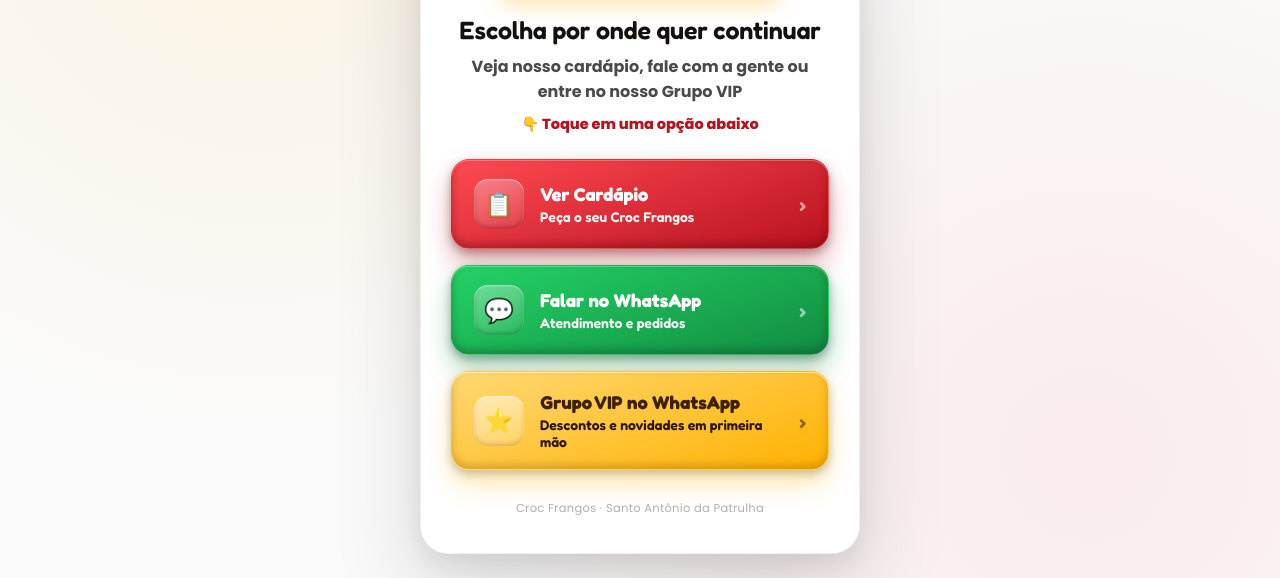
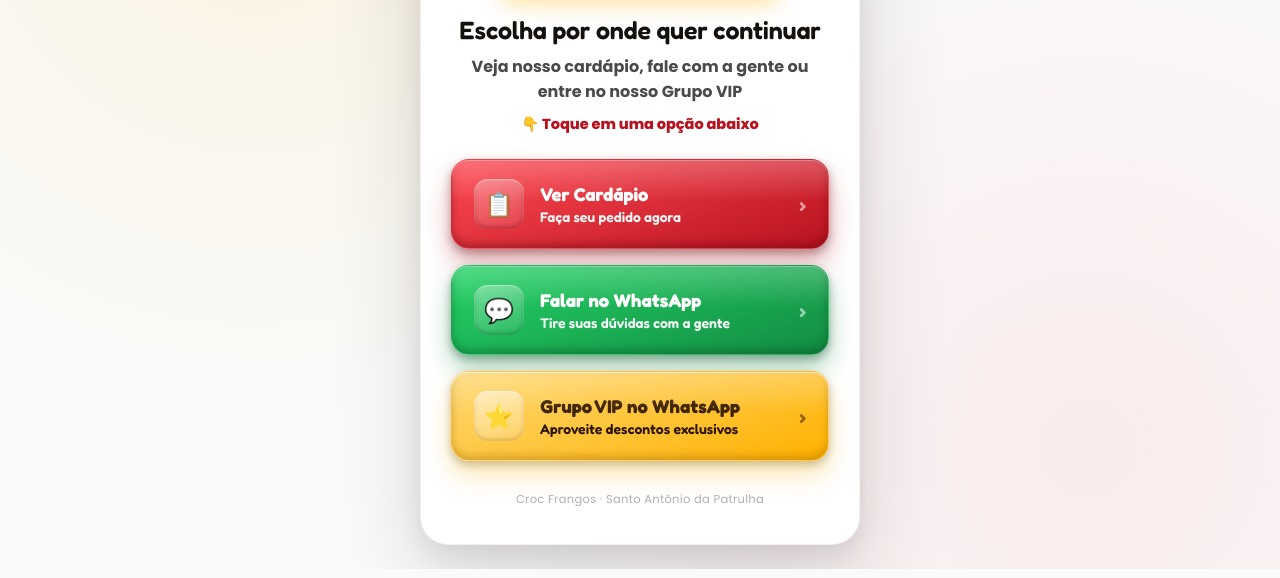
Before and after one commit to Jonasmsms/LINKBIO-CROC-SAP, a plain HTML site: page index.html in a window 1280 px wide. Shown: the part 245-823 px from the top of the page. Drawn offline with Linux system fonts and the light colour scheme.

Commit message:
Subtextos explicativos por funcao + brilho sutil nos botoes

```diff
--- a/index.html
+++ b/index.html
@@ -134,7 +134,16 @@
     transition: transform 0.18s ease, box-shadow 0.18s ease;
     text-align: left;
     position: relative;
+    overflow: hidden;
     border: 1px solid rgba(255,255,255,0.08);
+  }
+  .link-btn::before {
+    content: "";
+    position: absolute;
+    top: 0; left: 0; right: 0;
+    height: 46%;
+    background: linear-gradient(180deg, rgba(255,255,255,0.22), rgba(255,255,255,0));
+    pointer-events: none;
   }
   .link-btn:active { transform: scale(0.97) translateY(1px); }
 
@@ -267,7 +276,7 @@
           <span class="icon">📋</span>
           <span class="txt">
             <span class="main">Ver Cardápio</span>
-            <span class="sub">Peça o seu Croc Frangos</span>
+            <span class="sub">Faça seu pedido agora</span>
           </span>
           <span class="arrow">›</span>
         </a>
@@ -276,7 +285,7 @@
           <span class="icon">💬</span>
           <span class="txt">
             <span class="main">Falar no WhatsApp</span>
-            <span class="sub">Atendimento e pedidos</span>
+            <span class="sub">Tire suas dúvidas com a gente</span>
           </span>
           <span class="arrow">›</span>
         </a>
@@ -285,7 +294,7 @@
           <span class="icon">⭐</span>
           <span class="txt">
             <span class="main">Grupo VIP no WhatsApp</span>
-            <span class="sub">Descontos e novidades em primeira mão</span>
+            <span class="sub">Aproveite descontos exclusivos</span>
           </span>
           <span class="arrow">›</span>
         </a>
```
